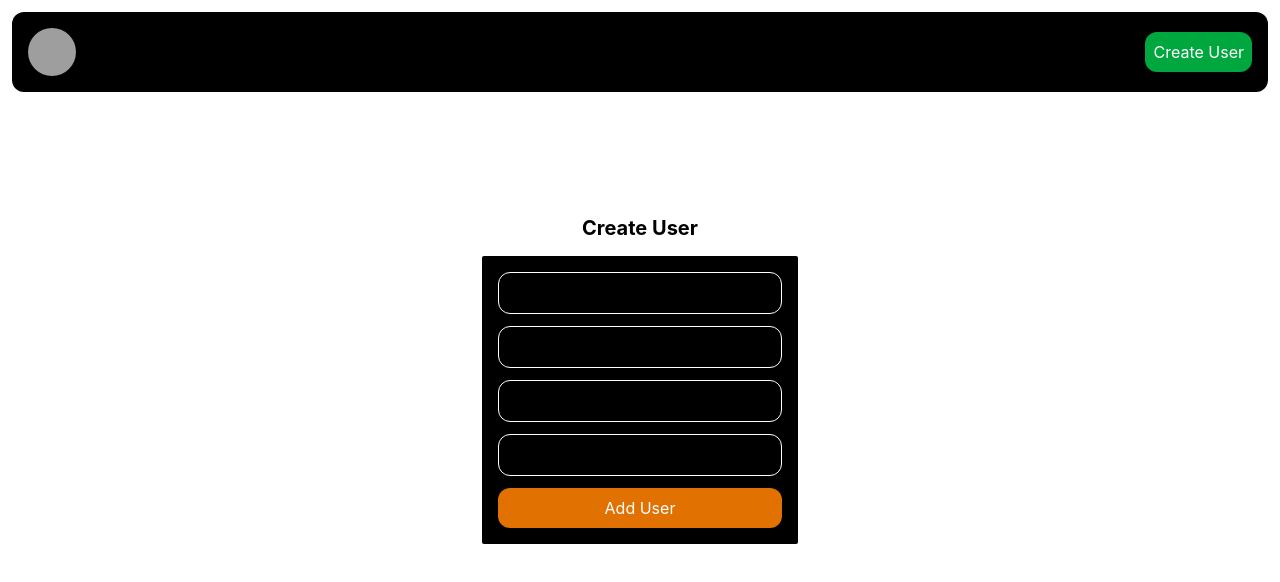
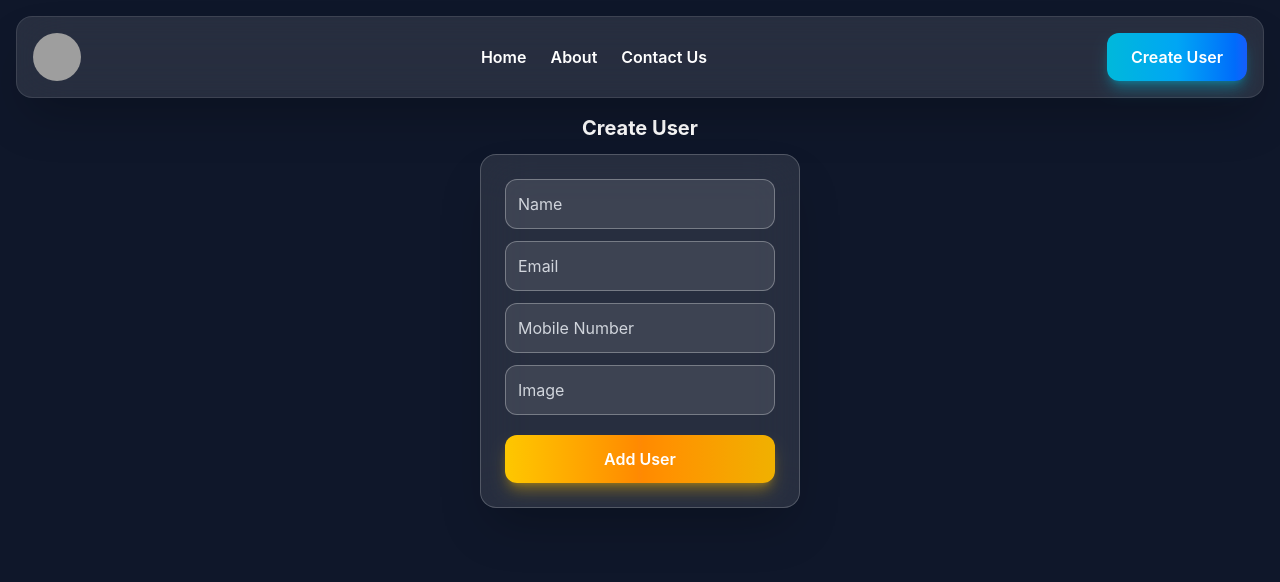
Before and after one commit to sayantanghoshbwn-cpu/REACT-RHF-VALIDATION-PROJECT, a React (Vite) app: page / in a window 1280 px wide. Shown: the top 582 px of the page. Built offline with nearby package versions, Linux system fonts and the light colour scheme; grey boxes are pictures that could not be loaded.

Commit message:
the UI is updated

```diff
--- a/src/App.jsx
+++ b/src/App.jsx
@@ -8,8 +8,9 @@ const App = () => {
   const [toggle, setToggle] = useState(false);
     const[users, setUsers] = useState([]);
     const [editUser, setEditUser] = useState({});
+    const [editIndex, setEditIndex] = useState(null);
   return (
-    <div className='p-3 h-screen flex flex-col gap-4'>
+    <div className='min-h-screen p-4 flex flex-col gap-4  from-slate-950 via-slate-900 to-indigo-950 text-white'>
       <Navbar setToggle ={setToggle} />
 
 
@@ -17,13 +18,13 @@ const App = () => {
         <div className='flex gap-4'>
           {
             users.map((elem, index) =>{
-              return <Usercard key = {index} users = {elem} index = {index} setUsers = {setUsers} setToggle = {setToggle} setEditUser = {setEditUser} />;
+              return <Usercard key = {index} users = {elem} index = {index} setUsers = {setUsers} setToggle = {setToggle} setEditUser = {setEditUser} setEditIndex = {setEditIndex} />;
             })
           }
         </div>
     ): (
      <div className='flex justify-center items-center h-[70%]'>
-        <Form setUsers = {setUsers} setToggle = {setToggle} editUser = {editUser} setEditUser = {setEditUser} />
+        <Form setUsers = {setUsers} setToggle = {setToggle} editUser = {editUser} setEditUser = {setEditUser} editIndex={editIndex} setEditIndex= {setEditIndex} />
       </div>
     )}
     </div>
--- a/src/compoinents/Form.jsx
+++ b/src/compoinents/Form.jsx
@@ -1,7 +1,7 @@
 import React, { useState } from 'react'
 import { useForm } from 'react-hook-form'
 
-const Form = ({setUsers, setToggle, editUser}) => {
+const Form = ({setUsers, setToggle, editUser, editIndex, setEditUser, setEditIndex}) => {
 
   let {register, handleSubmit, reset, formState:{errors}} = useForm({
     mode: "onChange",
@@ -12,10 +12,20 @@ const Form = ({setUsers, setToggle, editUser}) => {
       <h1 className='text-xl font-bold'>Create User</h1>
       <form onSubmit={handleSubmit((data) => {
         console.log(data);
-        setUsers((prev) => [...prev,data]);
+        if(editIndex !== null) {
+          setUsers((prev) =>
+          prev.map((user, index) =>
+          index === editIndex ? data:user
+        )
+      );
+        }else {
+          setUsers((prev) => [...prev,data]);
+        }
         reset();
+        setEdituser({});
+        setEditIndex(null);
         setToggle((prev) => !prev );
-      })} className='w-80 flex flex-col gap-3 p-4 rounded border-2 border-white bg-black'>
+      })} className='w-80 flex flex-col gap-3 p-6 rounded-2xl border border-white/20 bg-white/10 backdrop-blur-xl shadow-2xl'>
         <input
         defaultValue={editUser.name}
           {...register("name", {
@@ -25,7 +35,7 @@ const Form = ({setUsers, setToggle, editUser}) => {
               message: "Blank spaces are not allowed !"
             }
           })}
-         className='p-2 rounded-xl outline-0 border border-white' type='text' placeholder='Name' />
+         className='p-3 rounded-xl outline-none border border-white/30 bg-white/10 text-white placeholder:text-gray-300 focus:border-cyan-400/30 transition' type='text' placeholder='Name' />
           {errors.name && <p className='text-red-500'>{errors.name.message}</p>}
         <input
         defaultValue={editUser.email}
@@ -36,7 +46,7 @@ const Form = ({setUsers, setToggle, editUser}) => {
               message: " Please enter the valid email !"
             }
           })}
-         className='p-2 rounded-xl outline-0 border border-white' type='email' placeholder='Email' />
+         className='p-3 rounded-xl outline-none border border-white/30 bg-white/10 text-white placeholder:text-gray-300 focus:border-cyan-400/30 transition' type='email' placeholder='Email' />
           {errors.email && <p className='text-red-500'>{errors.email.message}</p>}
         <input
         defaultValue={editUser.Mobile}
@@ -51,16 +61,17 @@ const Form = ({setUsers, setToggle, editUser}) => {
               message: "Maximum 10 digits !",
             },
           })}
-         className='p-2 rounded-xl outline-0 border border-white' type='number' placeholder='Mobile Number' />
+         className='p-3 rounded-xl outline-none border border-white/30 bg-white/10 text-white placeholder:text-gray-300 focus:border-cyan-400/30 transition ' type='number' placeholder='Mobile Number' />
          {errors.Mobile && <p className='text-red-500'>{errors.Mobile.message}</p>}
         <input
         defaultValue={editUser.image}
           {...register("image", {
             required:"Image is Required !",
           })}
-         className='p-2 rounded-xl outline-0 border border-white' type='url' placeholder='Image' />
+         className='p-3 rounded-xl outline-none border border-white/30 bg-white/10 text-white placeholder:text-gray-300 focus:border-cyan-400/30 transition' type='url' placeholder='Image' />
           {errors.image && <p className='text-red-500'>{errors.image.message}</p>}
-        <button className='text-white bg-amber-600 p-2 rounded-xl cursor-pointer'>Add User</button>
+
+        <button className='mt-2 p-3 rounded-xl bg-gradient-to-r from-yellow-400 via-orange-400 to-yellow-500 text-white font-semibold shadow-lg shadow-yellow-500/40 transition-all'>Add User</button>
       </form>
     </div>
   )
--- a/src/compoinents/Navbar.jsx
+++ b/src/compoinents/Navbar.jsx
@@ -2,7 +2,7 @@ import React from 'react'
 
 const Navbar = ({setToggle}) => {
   return (
-    <div className='p-4 flex items-center justify-between bg-black rounded-xl'>
+    <div className='p-4 flex items-center justify-between bg-white/10 rounded-2xl backdrop-blur-xl border border-white/10 shadow-2xl'>
       <div>
         <img className='h-12 w-12 rounded-full object-cover'
         width = {35}
@@ -13,7 +13,10 @@ const Navbar = ({setToggle}) => {
         <p>About</p>
         <p>Contact Us</p>
       </div>
-      <button onClick={() => setToggle((prev) => !prev)} className='p-2 bg-green-600 text-white rounded-xl cursor=pointer'>Create User</button>
+      <button onClick={() => setToggle((prev) => !prev)} className='px-6 py-3 rounded-xl
+      bg-gradient-to-r from-cyan-500 via-sky-500 to-blue-600 text-white font-semibold shadow-lg
+      shadow-cyan-500/40 hover:to-blue-500 hover:shadow-cyan-400/70 hover:scale-105 transition-all
+      duration-300 cursor=pointer'>Create User</button>
     </div>
   )
 }
--- a/src/compoinents/Usercard.jsx
+++ b/src/compoinents/Usercard.jsx
@@ -1,6 +1,6 @@
 import React from 'react'
 
-const Usercard = ({users,index, setUsers, setToggle, setEditUser}) => {
+const Usercard = ({users, index, setUsers, setToggle, setEditUser, setEditIndex}) => {
   return (
     <div className='p-4 border border-green-200 rounded flex flex-col gap-2 bg-black'>
       <div className='h-40 w-40 '>
@@ -15,6 +15,7 @@ const Usercard = ({users,index, setUsers, setToggle, setEditUser}) => {
       <div className='flex justify-between w-full gap-4'>
         <button onClick={() => {
           setEditUser(users);
+          setEditIndex(index);
           setToggle(prev => !prev);
           }}
           className='bg-yellow-700 text-white py-2 px-3 rounded'>Update</button>
--- a/src/index.css
+++ b/src/index.css
@@ -1 +1,11 @@
 @import "tailwindcss";
+html,
+body,
+#root {
+  width:100%;
+  min-height: 100vh;
+  margin:0;
+  padding:0;
+  background-color: #0f172a;
+  color: white;
+}
```
